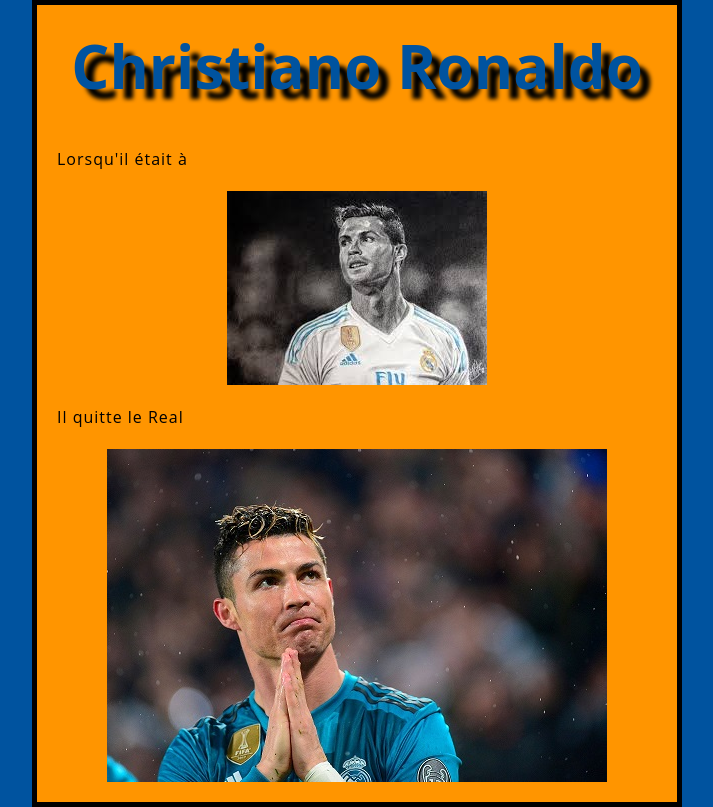
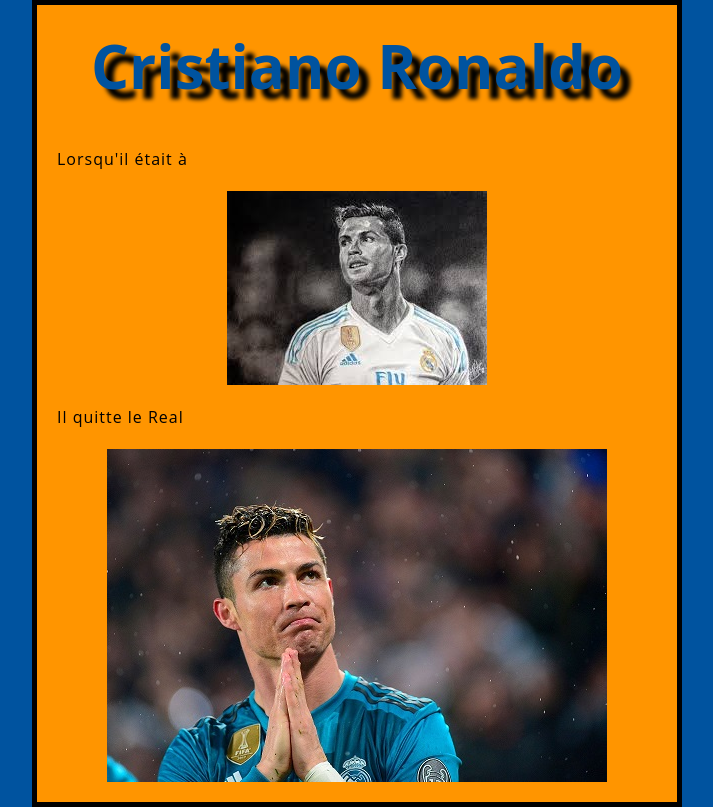
Before and after one commit to LaurentBoggio/laurent.github.io, a plain HTML site: page site-test/index.html in a window 1280 px wide. Shown: the whole page, without its empty margins (283-996 px from the left). Drawn offline with Linux system fonts and the light colour scheme.

Commit message:
Fix spelling of 'Cristiano Ronaldo' in index.html

```diff
--- a/site-test/index.html
+++ b/site-test/index.html
@@ -8,7 +8,7 @@
   </head>
   <body>
     <!-- 4 niveaux de titres : -->
-<h1>Christiano Ronaldo</h1>
+<h1>Cristiano Ronaldo</h1>
 
 <p>Lorsqu'il était à</p>
 
```
